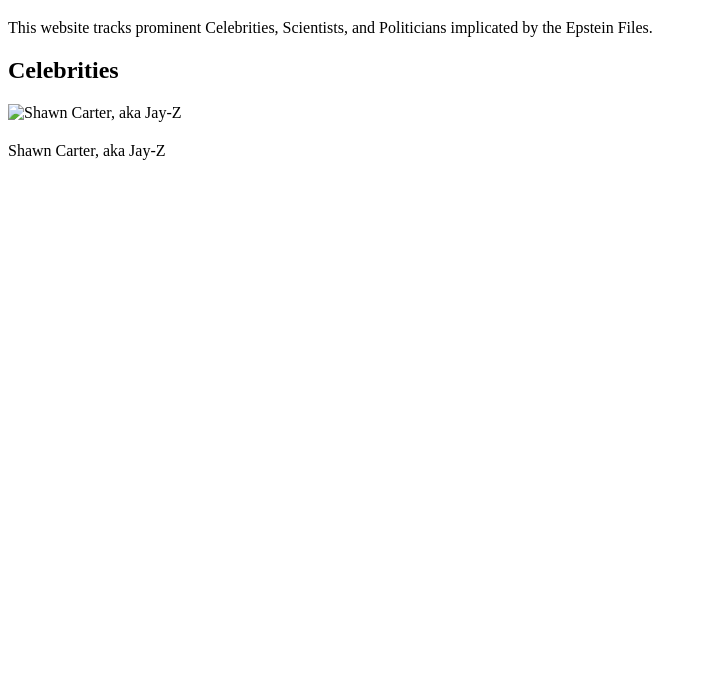
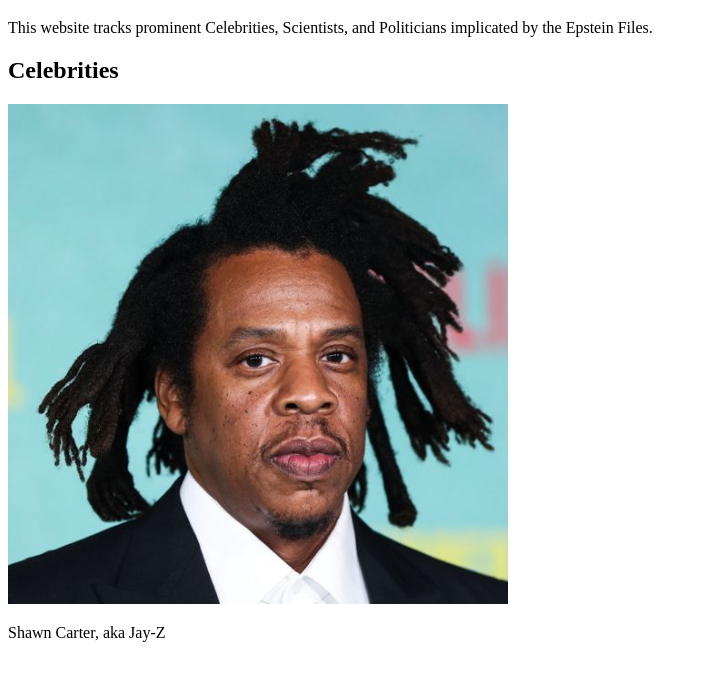
Before and after one commit to Epstein-Class-Tracker/epsteinclasstracker.github.io, a plain HTML site: page index.html in a window 1280 px wide. Shown: the part 61-742 px from the top of the page, without its empty margins (0-707 px from the left). Drawn offline with Linux system fonts and the light colour scheme.

Commit message:
Update index.html

```diff
--- a/index.html
+++ b/index.html
@@ -8,7 +8,7 @@
     <p>This website tracks prominent Celebrities, Scientists, and Politicians implicated by the Epstein Files.</p>
 
     <h2>Celebrities</h2>
-    <img src="main/Shutterstock_12537103dl.jpg"
+    <img src="Shutterstock_12537103dl.jpg"
          alt="Shawn Carter, aka Jay-Z"
          width="500"
          style="display: block; margin: 20px 0;">
```
